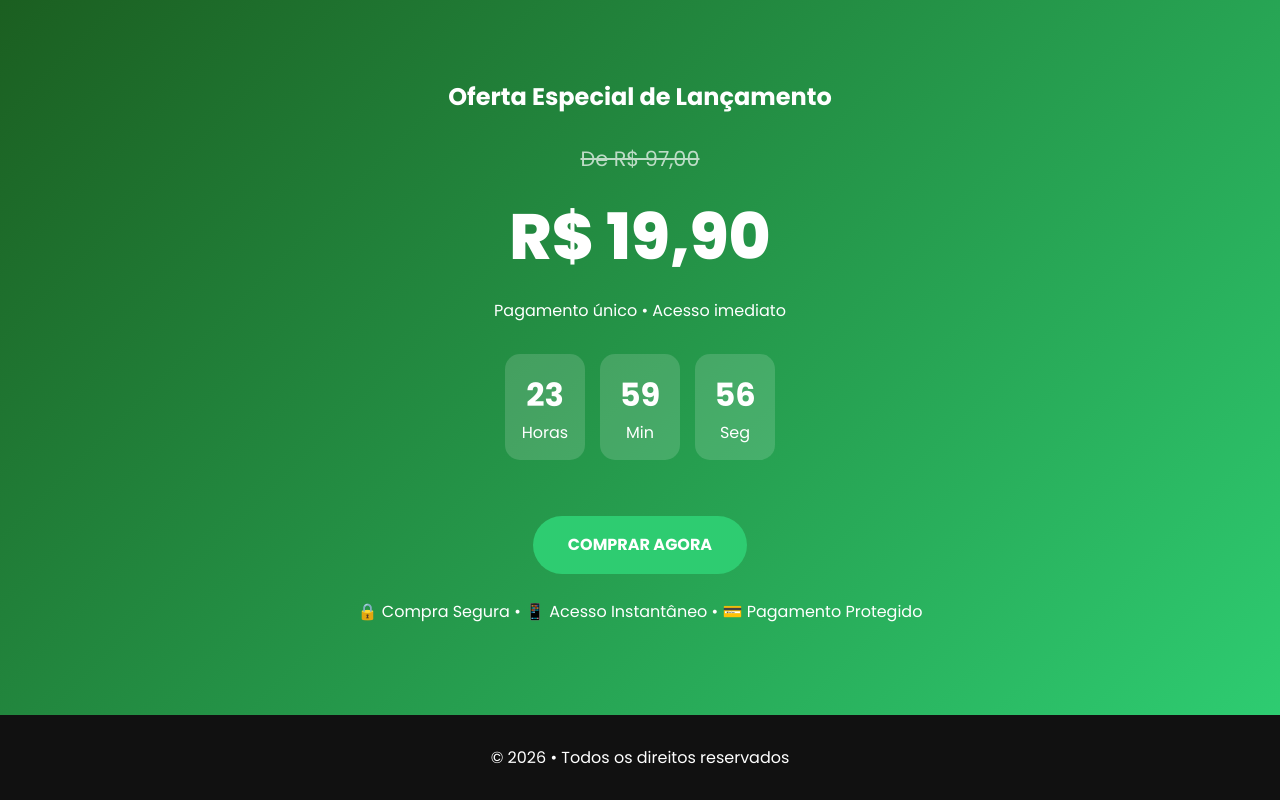
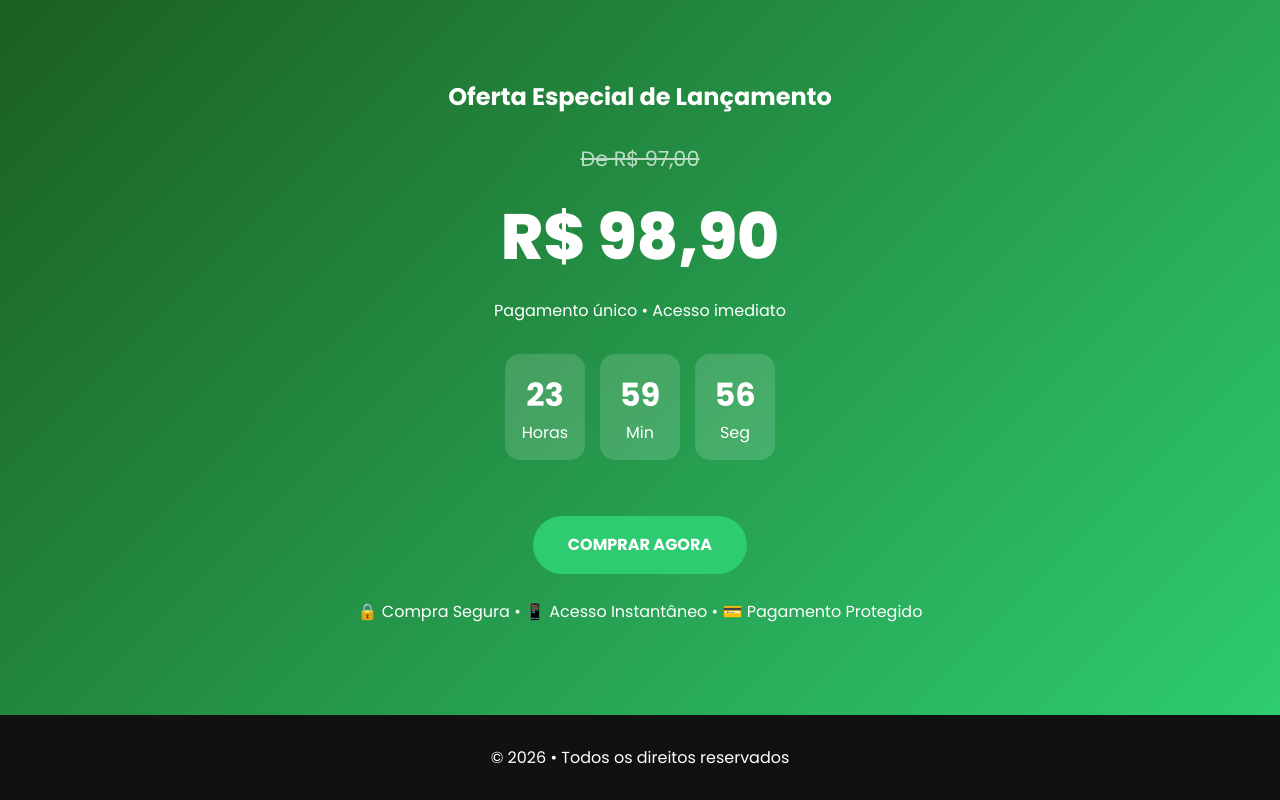
Before and after one commit to aktrovaodabc/saudeevidamelhor, a plain HTML site: page index.html in a window 1280 px wide. Shown: the part 3211-4011 px from the top of the page. Drawn offline with Linux system fonts and the light colour scheme.

Commit message:
Update index.html

```diff
--- a/index.html
+++ b/index.html
@@ -412,7 +412,7 @@ Tudo explicado de forma simples, objetiva e prática para que qualquer pessoa po
 <p class="old-price">De R$ 97,00</p>
 
 <div class="new-price">
-R$ 19,90
+R$ 98,90
 </div>
 
 <p>
```
